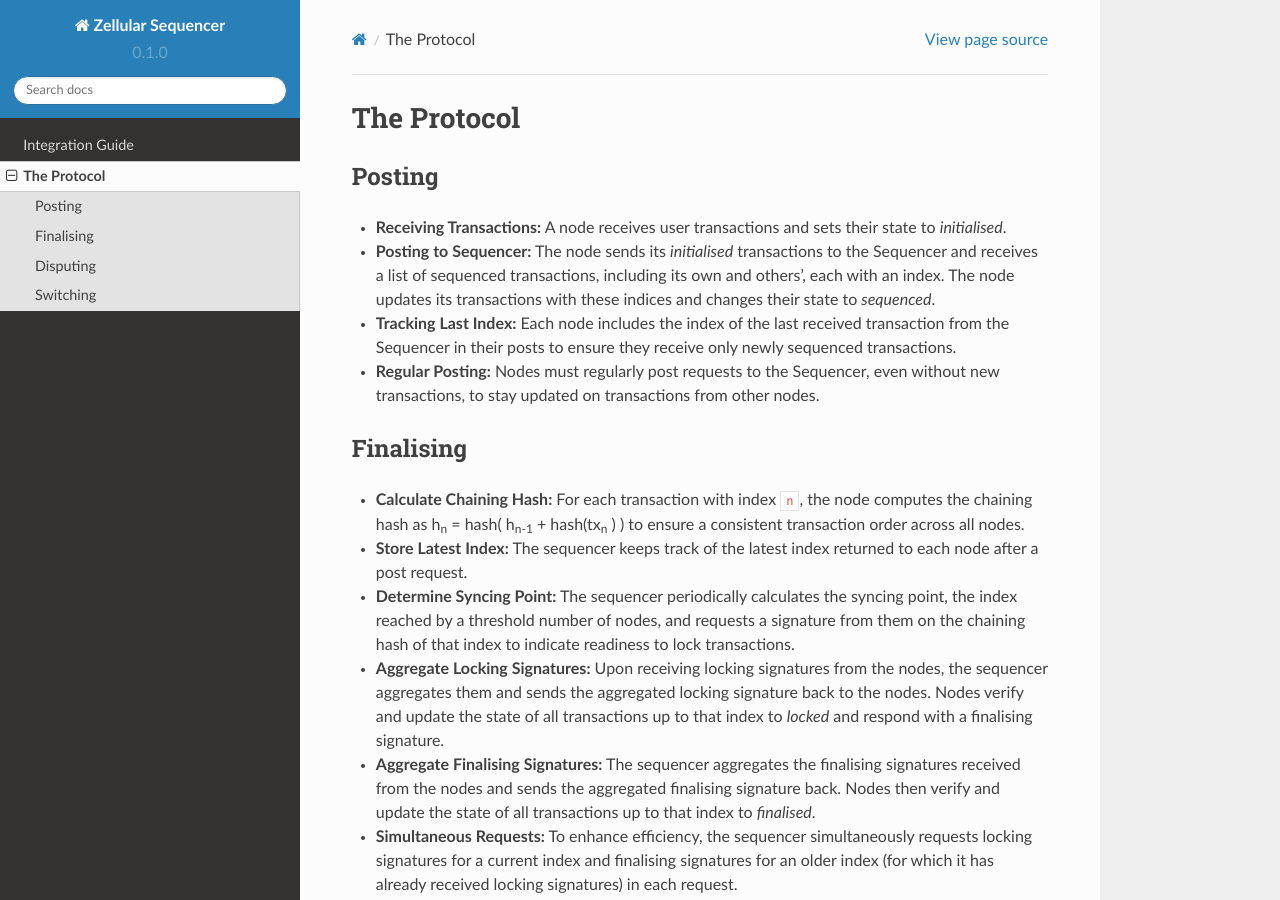
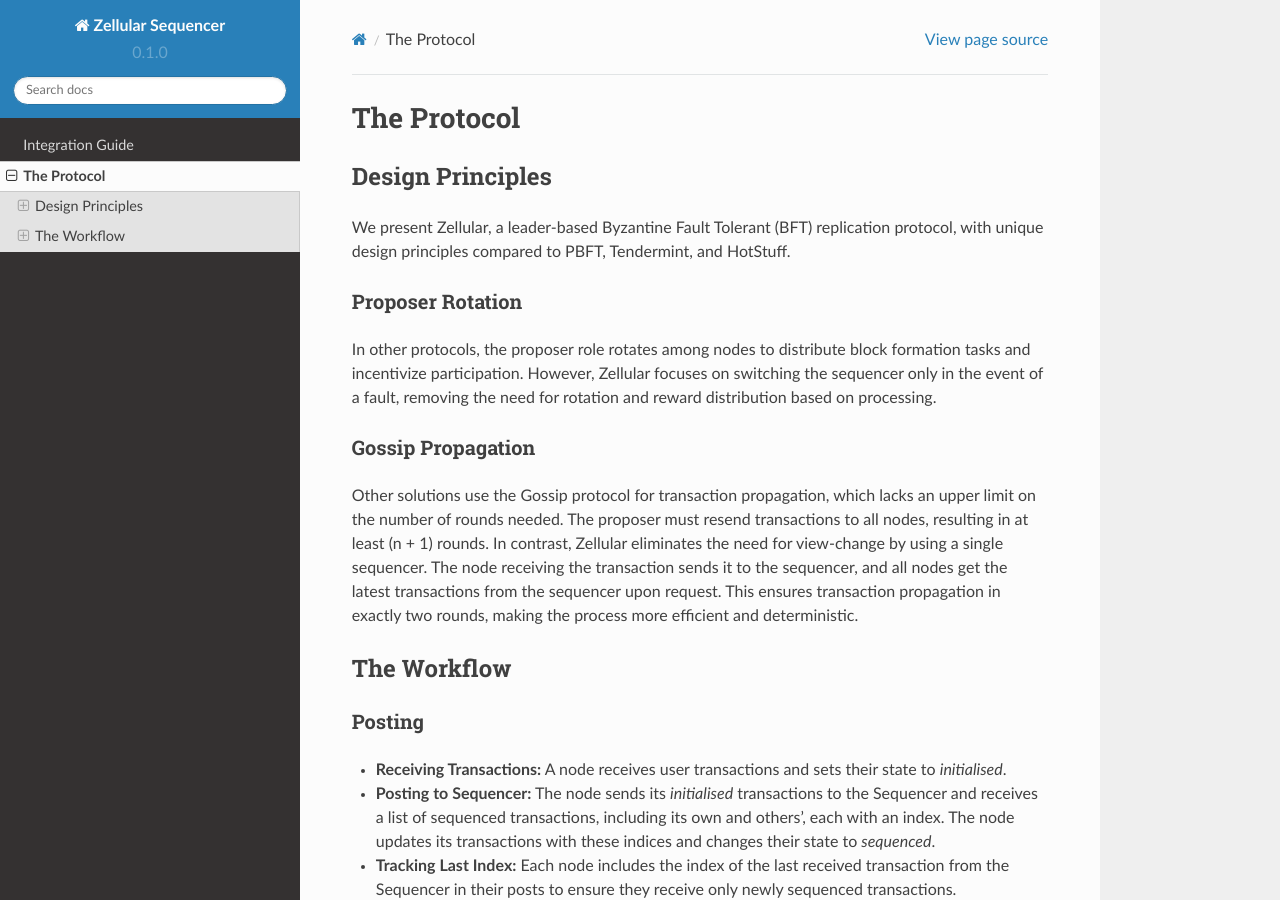
Before and after one commit to abramsymons/zellular-sequencer-docs, a Sphinx documentation site: the page built from docs/source/protocol.rst, in a window 1280 px wide and 900 px high. Built offline with Sphinx 7.4.7 and the Read the Docs theme 2.0.0, drawn with Linux system fonts in a browser that asks for light colours.

Commit message:
add design principles

```diff
--- a/docs/source/protocol.rst
+++ b/docs/source/protocol.rst
@@ -1,8 +1,26 @@
 The Protocol
 ============
 
+Design Principles
+-----------------
+
+We present Zellular, a leader-based Byzantine Fault Tolerant (BFT) replication protocol, with unique design principles compared to PBFT, Tendermint, and HotStuff.
+
+Proposer Rotation
+~~~~~~~~~~~~~~~~~
+
+In other protocols, the proposer role rotates among nodes to distribute block formation tasks and incentivize participation. However, Zellular focuses on switching the sequencer only in the event of a fault, removing the need for rotation and reward distribution based on processing.
+
+Gossip Propagation
+~~~~~~~~~~~~~~~~~~
+
+Other solutions use the Gossip protocol for transaction propagation, which lacks an upper limit on the number of rounds needed. The proposer must resend transactions to all nodes, resulting in at least (n + 1) rounds. In contrast, Zellular eliminates the need for view-change by using a single sequencer. The node receiving the transaction sends it to the sequencer, and all nodes get the latest transactions from the sequencer upon request. This ensures transaction propagation in exactly two rounds, making the process more efficient and deterministic.
+
+The Workflow
+------------
+
 Posting
--------
+~~~~~~~
 
 * **Receiving Transactions:** A node receives user transactions and sets their state to *initialised*.
 
@@ -13,7 +31,7 @@ Posting
 * **Regular Posting:** Nodes must regularly post requests to the Sequencer, even without new transactions, to stay updated on transactions from other nodes.
 
 Finalising
-----------
+~~~~~~~~~~
 
 * **Calculate Chaining Hash:** For each transaction with index ``n``, the node computes the chaining hash as h\ :sub:`n` = hash( h\ :sub:`n-1` + hash(tx\ :sub:`n` ) ) to ensure a consistent transaction order across all nodes.
 
@@ -33,7 +51,7 @@ Finalising
   :alt: Finalising Process
 
 Disputing
----------
+~~~~~~~~~
 
 * **Initiating a Dispute:** A node initiates a dispute against the Sequencer if:
 
@@ -48,7 +66,7 @@ Disputing
 * **Triggering a Switch:** If the threshold number of nodes confirms the issue, the node sends the collected signatures to all nodes to initiate the switching process.
 
 Switching
----------
+~~~~~~~~~
 
 * **Resetting Transactions:** Upon receiving a switch request, nodes reset all *sequenced* transactions to *initialised* and switch to the next Sequencer.
 
```
